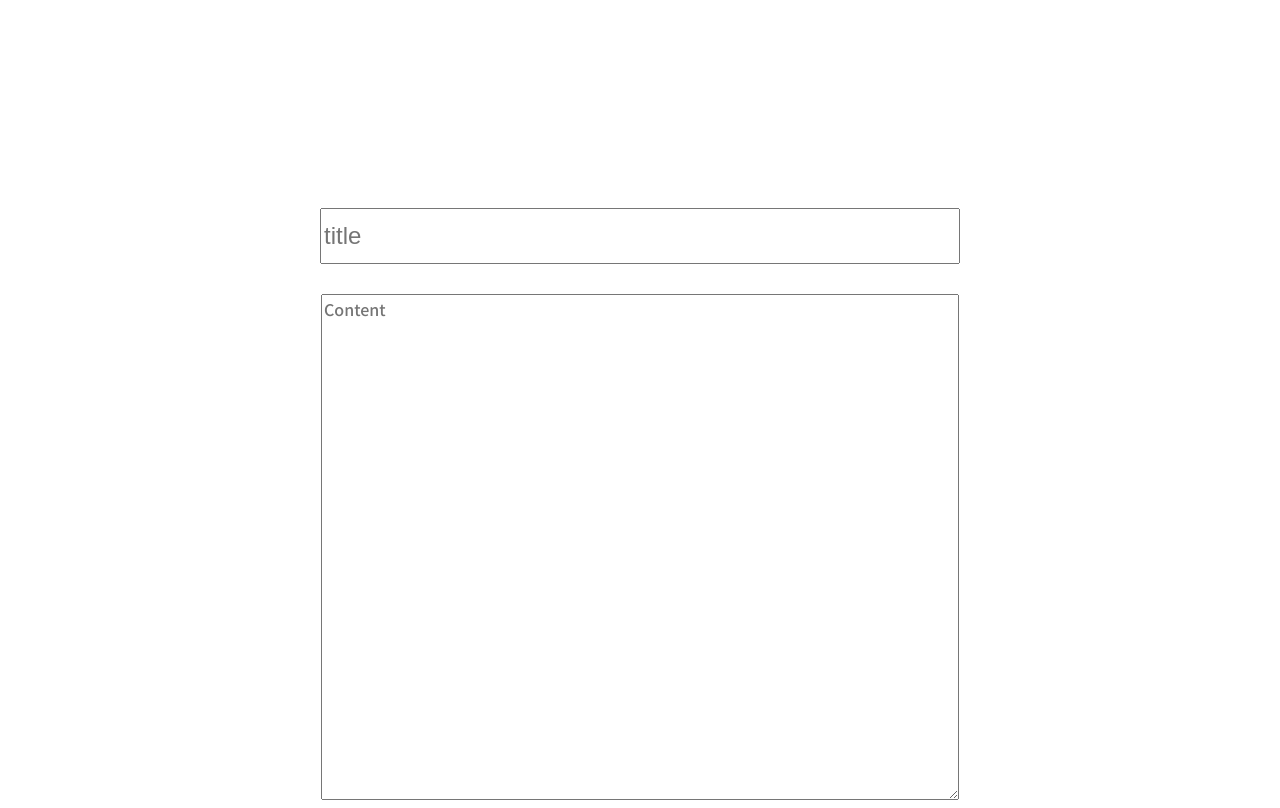
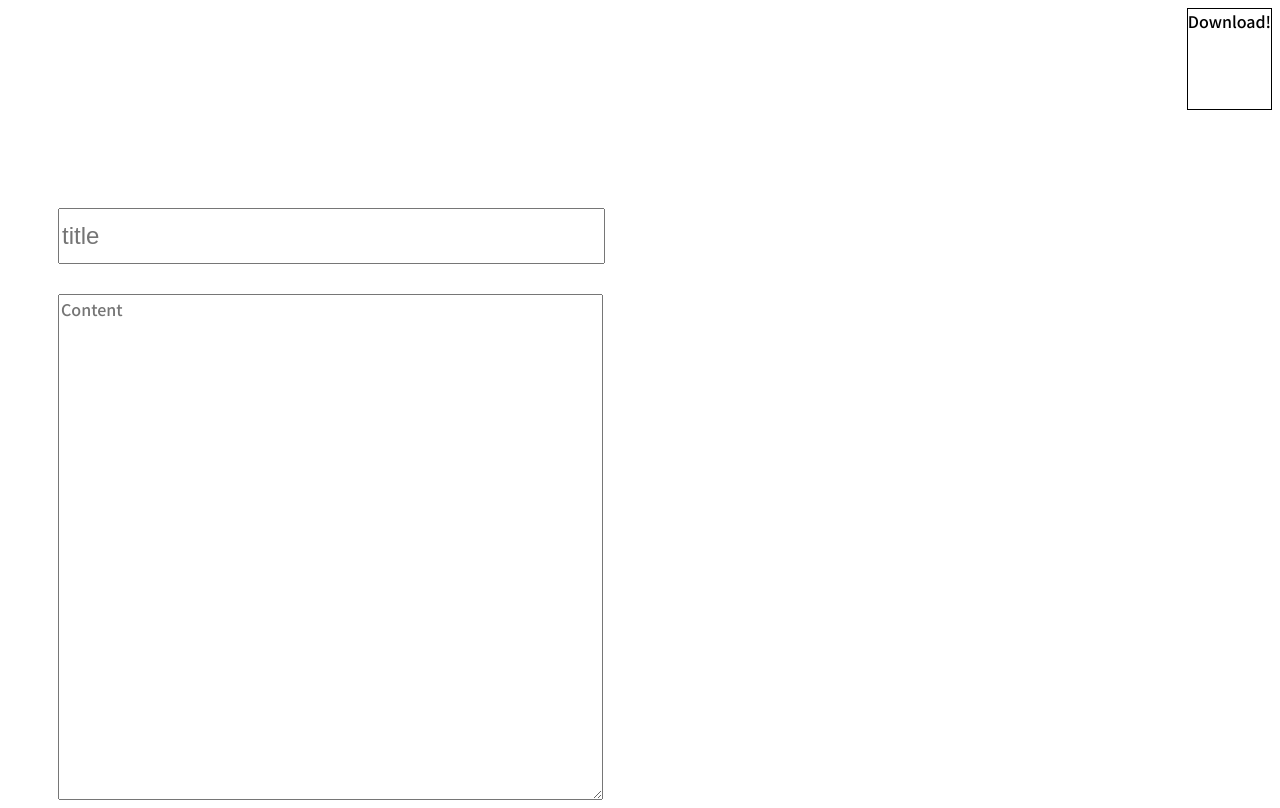
Before and after one commit to msl9204/blog-reboot, a React (Create React App) app in the folder client/: page /edit in a window 1280 px wide. Built offline with nearby package versions, Linux system fonts and the light colour scheme.

Commit message:
get blob file

```diff
--- a/client/package.json
+++ b/client/package.json
@@ -13,6 +13,7 @@
     "react-router-dom": "^5.2.0",
     "react-scripts": "3.4.1",
     "react-spring": "^8.0.27",
+    "showdown": "^1.9.1",
     "styled-components": "^5.1.1"
   },
   "scripts": {
--- a/client/src/components/DetailPage/Detail.js
+++ b/client/src/components/DetailPage/Detail.js
@@ -3,6 +3,7 @@ import ReactMarkdown from "react-markdown";
 import styled from "styled-components";
 import useDb from "../../hooks/useDb";
 import { useParams } from "react-router-dom";
+import useStorage from "../../hooks/useStorage";
 
 const DetailContainer = styled.div`
     display: flex;
@@ -40,9 +41,12 @@ export default function DetailPage() {
     const [Item, setItem] = useState("");
     const { id } = useParams();
     const db = useDb();
+    const storage = useStorage();
 
     useEffect(() => {
         db.getContent(id).then((doc) => setItem(doc));
+
+        storage.getMdFile("myFile.txt");
     }, []);
 
     return (
--- a/client/src/components/EditPage/Edit.js
+++ b/client/src/components/EditPage/Edit.js
@@ -1,28 +1,81 @@
 import React, { useState } from "react";
-import ReactMarkdown from "react-markdown";
+import ReactMarkdown from "react-markdown/with-html";
+
 import styled from "styled-components";
+import showdown from "showdown";
+
+import useStorage from "../../hooks/useStorage";
+
+const EditContainer = styled.div`
+    display: flex;
+
+    width: 100%;
+
+    align-self: flex-start;
+`;
+
+const WriteContainer = styled.div`
+    width: 100%;
+    display: flex;
+    flex-direction: column;
+    margin: 0 50px;
+`;
 
 const InputField = styled.input`
-    width: 50%;
+    width: 100%;
     height: 50px;
     margin-top: 200px;
     font-size: 1.5rem;
 `;
 
 const TypeField = styled.textarea`
+    width: 100%;
+
     margin-top: 30px;
-    width: 50%;
+
     height: 500px;
     font-size: 1rem;
+    align-self: flex-start;
 `;
+
+const PreviewContainer = styled.div`
+    width: 100%;
+    display: flex;
+    justify-content: start;
+    align-items: center;
+`;
+
 const ShowField = styled.div``;
+
+const TestDownload = styled.div`
+    width: 100px;
+    height: 100px;
+    border: 1px solid black;
+`;
 
 export default function EditPage() {
     const [Content, setContent] = useState("");
     const [Title, setTitle] = useState("");
 
+    const storage = useStorage("myFile.txt");
+
+    const saveToHtml = (html) => {
+        const converter = new showdown.Converter();
+        const result = converter.makeHtml(html);
+
+        const element = document.createElement("a");
+        const file = new Blob([result], { type: "text/plain" });
+        console.log(file);
+        element.href = URL.createObjectURL(file);
+        element.download = "myFile.txt";
+        element.click();
+    };
+
+    // <ReactMarkdown source={markdown} escapeHtml={false} />
+
     return (
-        <React.Fragment>
+        <EditContainer>
+            <WriteContainer>
                 <InputField
                     placeholder="title"
                     value={Title}
@@ -33,9 +86,15 @@ export default function EditPage() {
                     value={Content}
                     onChange={(e) => setContent(e.target.value)}
                 />
+            </WriteContainer>
+            <PreviewContainer>
                 <ShowField>
                     <ReactMarkdown source={Content} />
                 </ShowField>
-        </React.Fragment>
+            </PreviewContainer>
+            <TestDownload onClick={() => saveToHtml(Content)}>
+                Download!
+            </TestDownload>
+        </EditContainer>
     );
 }
--- /dev/null
+++ b/client/src/hooks/useStorage.js
@@ -0,0 +1,28 @@
+import { useState } from "react";
+
+import { firebase_storage } from "../cloud/firebase_init";
+
+export default function useStorage() {
+    const storage = firebase_storage.ref();
+
+    const getMdFile = (fileName) => {
+        const htmlRef = storage.child("html");
+        const fileRef = htmlRef.child(fileName);
+
+        fileRef.getDownloadURL().then(function (url) {
+            // `url` is the download URL for 'images/stars.jpg'
+
+            // This can be downloaded directly:
+            var xhr = new XMLHttpRequest();
+            xhr.responseType = "blob";
+            xhr.onload = function (event) {
+                var blob = xhr.response;
+                console.log(blob);
+            };
+            xhr.open("GET", url);
+            xhr.send();
+        });
+    };
+
+    return { getMdFile };
+}
```
Also changed, not shown: 2 other files (tests, documents, lock files or other folders). Lines whose indentation alone changed are shown as unchanged.
